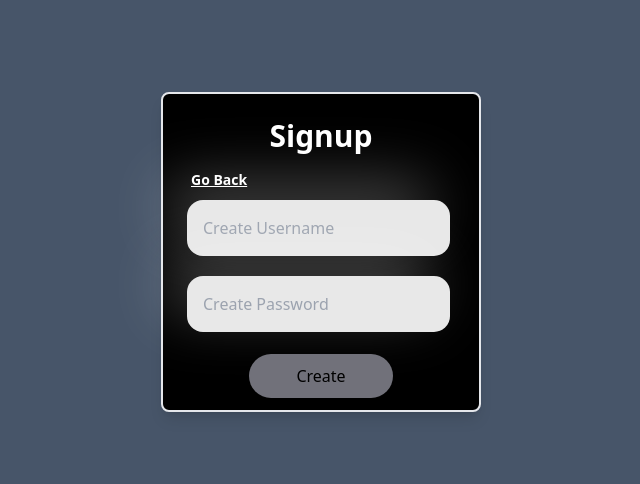
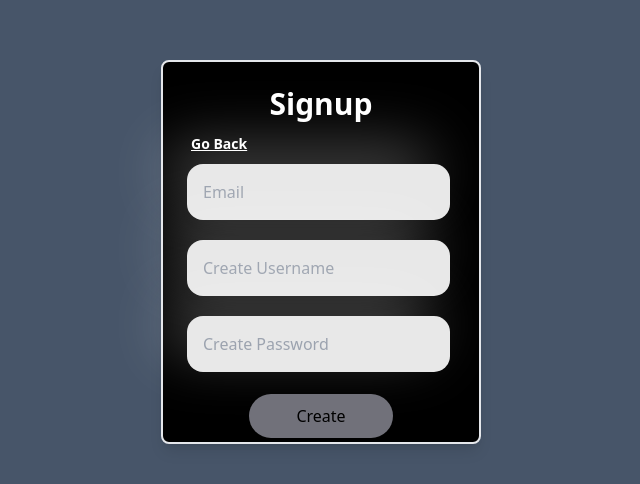
Before and after one commit to Abdirazak140/NBABracketHub, a React (Create React App) app: page /signup in a window 1280 px wide. Shown: the part 148-632 px from the top of the page, without its empty margins (319-959 px from the left). Built offline with nearby package versions, Linux system fonts and the light colour scheme.

Commit message:
Init Firebase

```diff
--- a/package.json
+++ b/package.json
@@ -10,6 +10,7 @@
     "@types/node": "^16.18.24",
     "@types/react": "^18.0.38",
     "@types/react-dom": "^18.0.11",
+    "firebase": "^9.21.0",
     "react": "^18.2.0",
     "react-dom": "^18.2.0",
     "react-router-dom": "^6.10.0",
--- a/src/App.tsx
+++ b/src/App.tsx
@@ -3,6 +3,9 @@ import Home from "./pages/Home";
 import Dashboard from "./pages/Dashboard";
 import Login from "./pages/Login";
 import Signup from "./pages/SignUp";
+import { initializeApp } from 'firebase/app';
+
+const firebaseApp = initializeApp();
 
 function App() {
   return (
--- a/src/pages/SignUp.tsx
+++ b/src/pages/SignUp.tsx
@@ -4,13 +4,14 @@ function Signup(){
     return(
         <div>
             <div className="flex justify-center items-center w-full h-screen bg-slate-600">
-                <form className="border-2 border-grey-500 w-80 bg-black shadow-lg rounded-lg p-6 h-80">
+                <form className="border-2 border-grey-500 w-80 bg-black shadow-lg rounded-lg p-6 h-96">
                     <div className="flex flex-row justify-center w-full">
-                        <h2 className="font-bold text-3xl mb-4 text-white">Signup</h2>
+                        <h2 className="font-bold text-3xl mb-3 text-white">Signup</h2>
                     </div>
                     <div className="flex flex-row justify-start w-full">
                         <Link to="/login" className="text-sm font-bold ml-1 underline text-white">Go Back</Link>
                     </div>
+                    <input type="email" placeholder="Email" className="input2"></input>
                     <input type="text" placeholder="Create Username" className="input2"></input>
                     <input type="password" placeholder="Create Password" className="input2"></input>
                     <div className="flex flex-row justify-center w-full">
```
Also changed, not shown: 1 other file (tests, documents, lock files or other folders).
